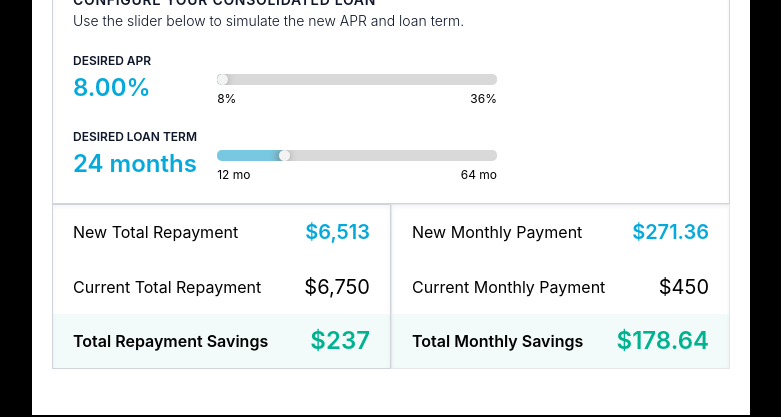
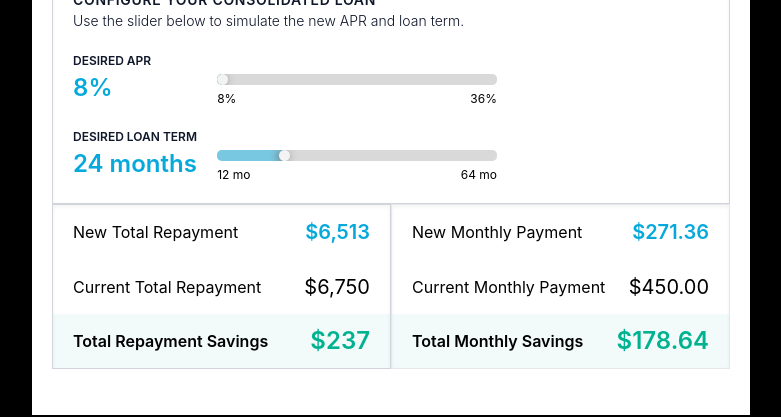
Before and after one commit to imranrehman-it/DebtConsolidation, a React (Create React App) app in the folder debt-consolidation/: page / in a window 1280 px wide. Shown: the part 285-702 px from the top of the page, without its empty margins (249-1030 px from the left). Built offline with nearby package versions, Linux system fonts and the light colour scheme.

Commit message:
update display apr and term values while sliding + display current monthly payment based on debts

```diff
--- a/debt-consolidation/src/Modal.js
+++ b/debt-consolidation/src/Modal.js
@@ -78,7 +78,7 @@ export const Modal = () => {
     <div className="flex justify-center items-center min-h-screen text">
       <div className="flex flex-col px-5 pt-5 pb-20 bg-white shadow-sm w-[718px] h-[600px]">
         <Header />
-        <ResultInfo />
+        <ResultInfo debts={debts}/>
         {/* <InputForm debts={debts} addDebt={addDebt} removeDebt={removeDebt} adjustDebt={adjustDebt} /> */}
         {/* <button
           className="w-full p-2 mt-6 text-base text-white bg-[#06A9DB] rounded"
--- a/debt-consolidation/src/components/ResultInfo/AprConfiguration.js
+++ b/debt-consolidation/src/components/ResultInfo/AprConfiguration.js
@@ -1,16 +1,16 @@
 import React from 'react'
 import {CustomSlider} from '../common/CustomSlider'
 
-export const AprConfiguration = () => {
+export const AprConfiguration = ({apr, setApr}) => {
   return (
     <div className="flex flex-row items-center justify-between">
       <div className="flex flex-col">
         <text className="text-[12px] font-semibold text-slate-900">
           DESIRED APR
         </text>
-        <text className="text-[24px] font-semibold text-[#06A9DB]">8.00%</text>
+        <text className="text-[24px] font-semibold text-[#06A9DB]">{apr}%</text>
       </div>
-      <CustomSlider min={8} max={36} value={8} unit="%" startValue={8} set={() => {}} />
+      <CustomSlider min={8} max={36} value={apr} unit="%" startValue={8} set={setApr} />
     </div>
   );
 }
--- a/debt-consolidation/src/components/ResultInfo/LoanConfiguration.js
+++ b/debt-consolidation/src/components/ResultInfo/LoanConfiguration.js
@@ -2,7 +2,12 @@ import React from 'react'
 import {AprConfiguration} from './AprConfiguration'
 import {TermConfiguration} from './TermConfiguration'
 
-export const LoanConfiguration = () => {
+export const LoanConfiguration = ({
+  apr,
+  term,
+  setApr,
+  setTerm,
+}) => {
   return (
     <div className="flex flex-col text-black border shadow-inner border-gray-300 p-5 gap-5">
       <div className="flex flex-col">
@@ -14,9 +19,9 @@ export const LoanConfiguration = () => {
         </text>
       </div>
       <div className="flex flex-col w-2/3 gap-5">
-        <AprConfiguration />
-        <TermConfiguration />
+        <AprConfiguration apr={apr} setApr={setApr} />
+        <TermConfiguration term={term} setTerm={setTerm} />
       </div>
     </div>
   );
-}
+};
--- a/debt-consolidation/src/components/ResultInfo/MonthlySection.js
+++ b/debt-consolidation/src/components/ResultInfo/MonthlySection.js
@@ -1,6 +1,6 @@
 import React from 'react'
 
-export const MonthlySection = () => {
+export const MonthlySection = ({currentMonthlyPayment}) => {
   return (
     <div className="w-1/2 text-black border shadow-inner border-gray-3000">
       <div className="flex h-1/3 p-5 items-center bg-opacity-5 justify-between">
@@ -12,7 +12,7 @@ export const MonthlySection = () => {
       <div className="flex h-1/3 p-5 items-center bg-opacity-5 justify-between">
         <text className="text-[16px] text-black">Current Monthly Payment</text>
         <text className="text-left text-[20px] text-black">
-          $450
+          ${parseFloat(currentMonthlyPayment).toFixed(2)}
         </text>
       </div>
       <div className="flex h-1/3 p-5 items-center bg-[#00B290] bg-opacity-5 justify-between">
--- a/debt-consolidation/src/components/ResultInfo/ResultInfo.js
+++ b/debt-consolidation/src/components/ResultInfo/ResultInfo.js
@@ -1,18 +1,37 @@
-import React from 'react'
+import React, {useState, useEffect} from 'react'
 import {RepaymentSection} from './RepaymentSection'
 import {MonthlySection} from './MonthlySection'
 import {LoanConfiguration} from './LoanConfiguration'
 
-export const ResultInfo = () => {
+export const ResultInfo = ({debts}) => {
+  const [apr, setApr] = useState(8);
+  const [term, setTerm] = useState(24);
+
+  const [totalDebt, setTotalDebt] = useState(0);
+  const [currentMonthlyPayment, setCurrentMonthlyPayment] = useState(0);
+
+  useEffect(() => {
+    if (debts && debts.length > 0) {
+      setTotalDebt(
+        debts.reduce((total, debt) => total + parseInt(debt.debtAmount), 0)
+      );
+      setCurrentMonthlyPayment(
+        debts.reduce((total, debt) => total + parseInt(debt.monthlyPayment), 0)
+      );
+
+    }
+  }, []);
+
+
   return (
     <div className="flex flex-col w-full h-full">
       <text className="text-[14px] tracking-wider text-[#06A9DB] mt-1 p-2 font-semibold">
         Update Your Current Debts
       </text>
-      <LoanConfiguration />
+      <LoanConfiguration apr={apr} term={term} setApr={setApr} setTerm={setTerm} />
       <div className="flex flex-row h-1/3">
         <RepaymentSection />
-        <MonthlySection />
+        <MonthlySection  currentMonthlyPayment={currentMonthlyPayment} />
       </div>
     </div>
   );
--- a/debt-consolidation/src/components/ResultInfo/TermConfiguration.js
+++ b/debt-consolidation/src/components/ResultInfo/TermConfiguration.js
@@ -1,7 +1,7 @@
 import React from 'react'
 import {CustomSlider} from '../common/CustomSlider'
 
-export const TermConfiguration = () => {
+export const TermConfiguration = ({term, setTerm}) => {
   return (
     <div className="flex flex-row items-center justify-between">
       <div className="flex flex-col">
@@ -9,10 +9,10 @@ export const TermConfiguration = () => {
           DESIRED LOAN TERM
         </text>
         <text className="text-[24px] font-semibold text-[#06A9DB]">
-          24 months
+          {term} months
         </text>
       </div>
-      <CustomSlider min={12} max={64} value={24} unit=" mo" startValue={24} set={() => {}} />
+      <CustomSlider min={12} max={64} value={term} unit=" mo" startValue={24} set={setTerm} />
     </div>
   );
 }
```
Also changed, not shown: debt-consolidation/src/components/InputForm/InputForm.js (+1 -18 lines).
